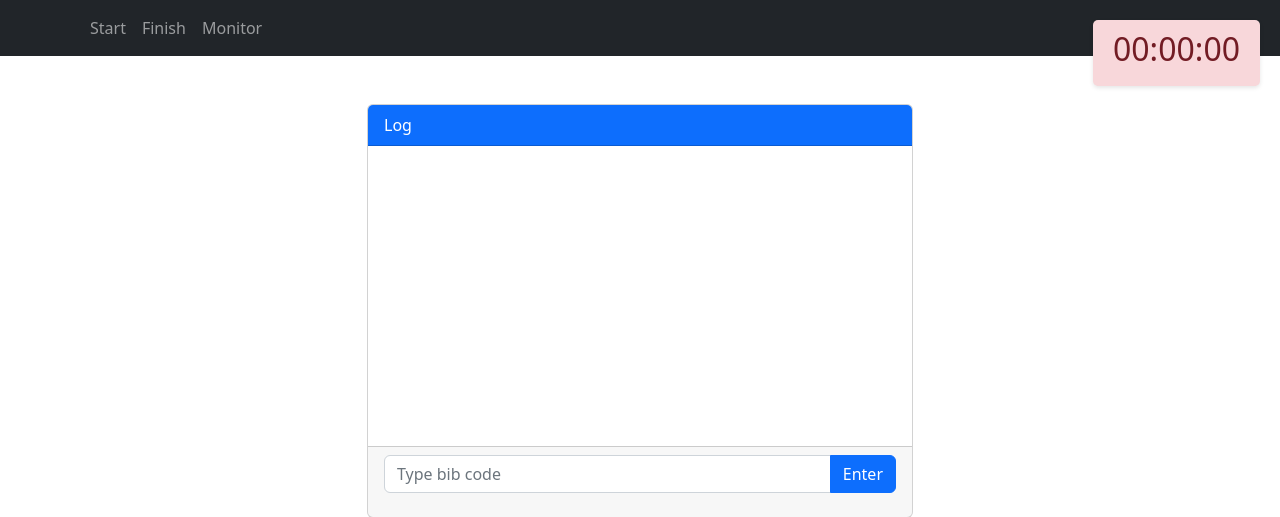
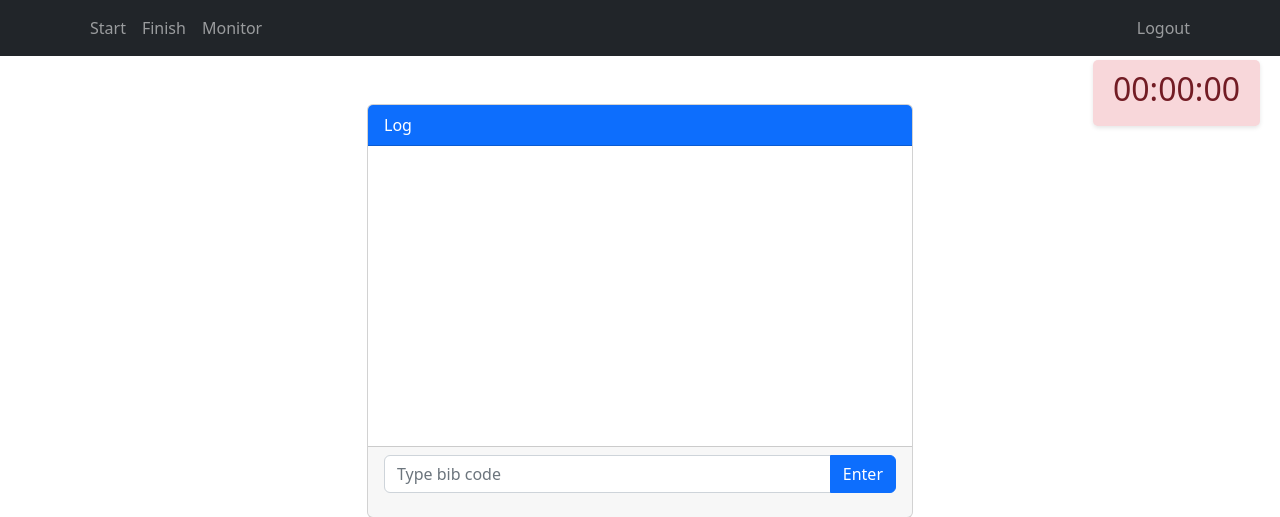
Before and after one commit to ym496/kampus-run, a Flask app: page /start in a window 1280 px wide. Shown: the top 517 px of the page. Run offline with Flask 3, Linux system fonts and the light colour scheme; the visitor is signed in with stand-in values (Sample User, id 1).

Commit message:
update start

```diff
--- a/templates/start.html
+++ b/templates/start.html
@@ -9,7 +9,7 @@
    <style>
         .timer-container {
             position: fixed;
-            top: 20px;
+            top: 60px;
             right: 20px;
             background-color: #f8d7da;
             color: #721c24;
```
